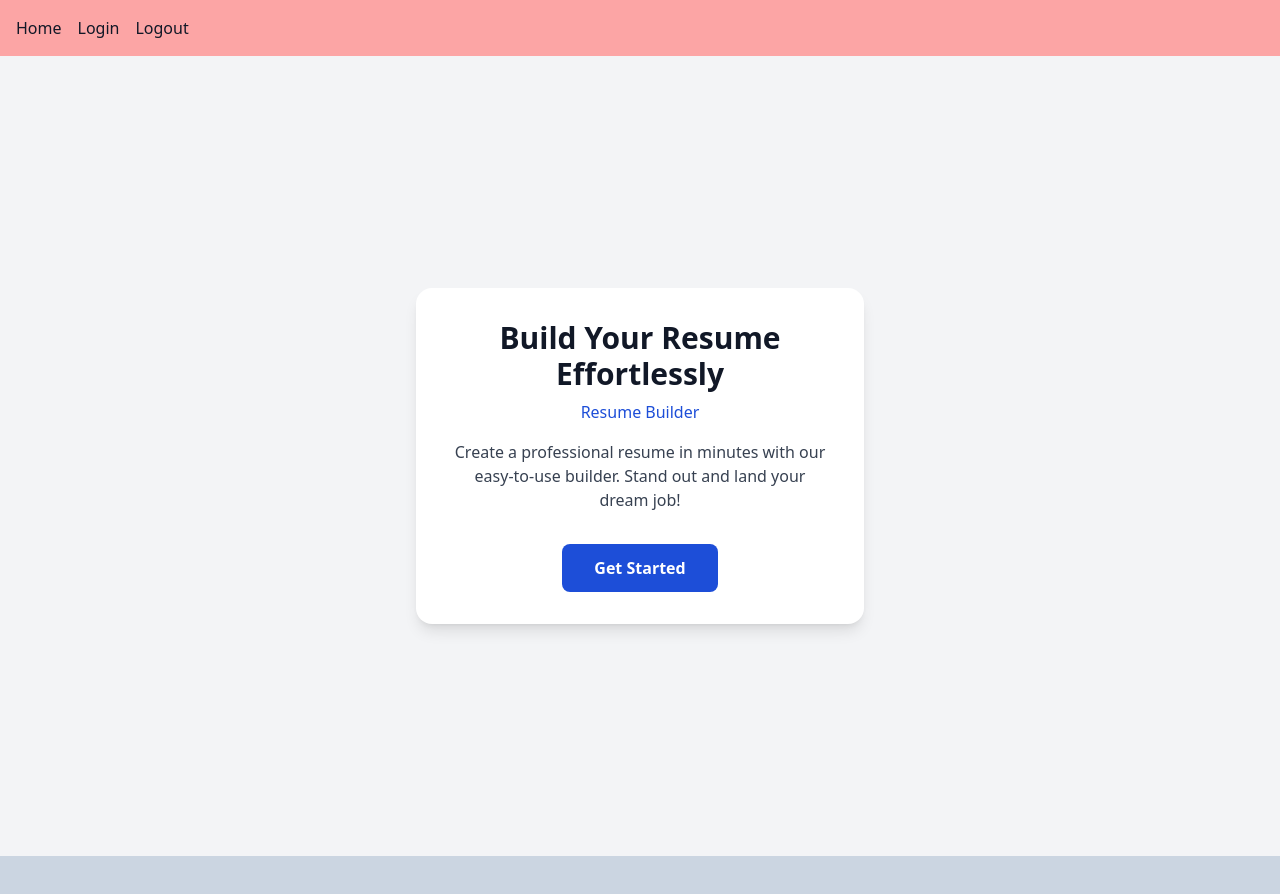
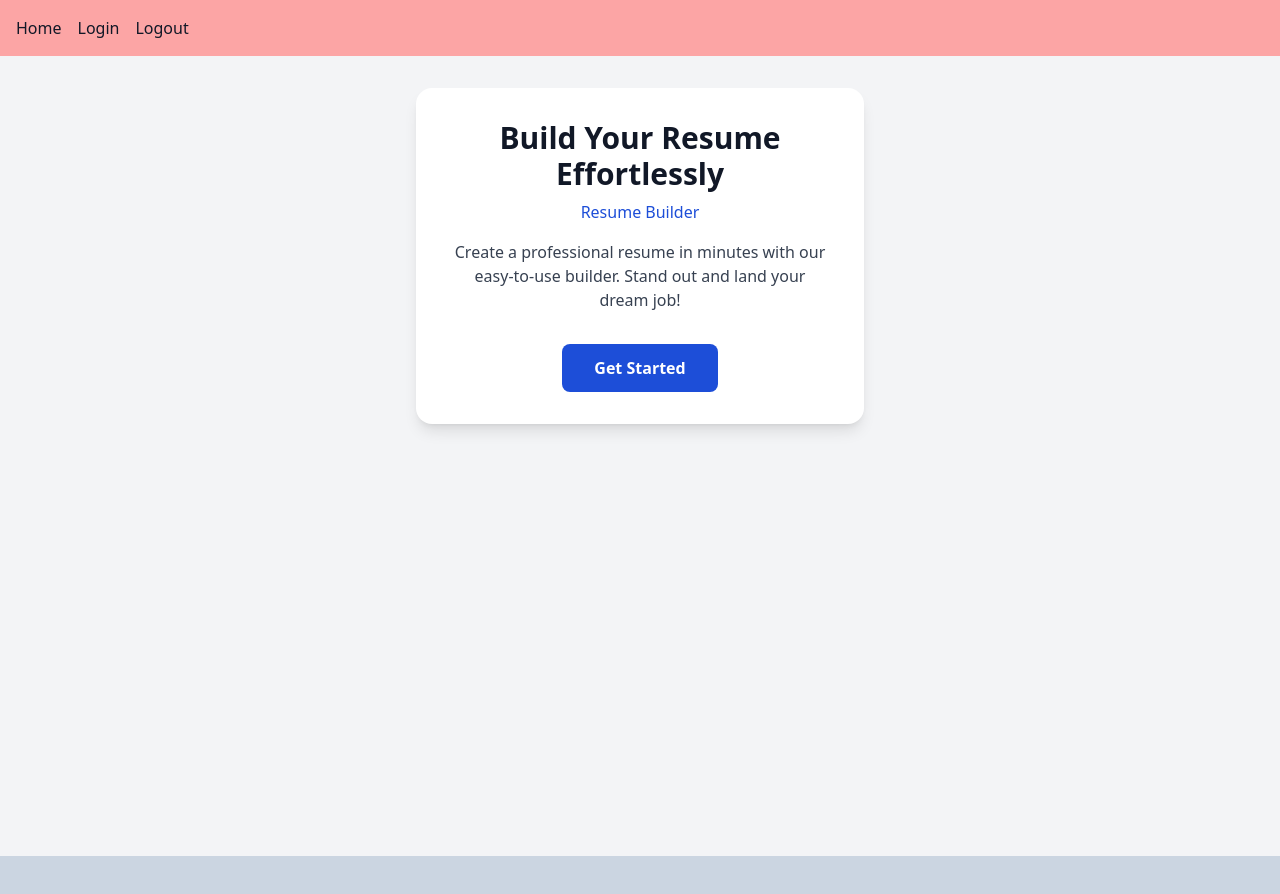
Before and after one commit to ShortStackOrg/reforger, a Next.js app in the folder portal/: page /reforger in a window 1280 px wide. Shown: the top 894 px of the page. Built offline with nearby package versions, Linux system fonts and the light colour scheme; no server answers.

Commit message:
chore: remove centering from main container

```diff
--- a/portal/src/app/reforger/page.tsx
+++ b/portal/src/app/reforger/page.tsx
@@ -5,7 +5,7 @@ import Profile from "../../components/Profile"
 const ReforgerMainPage = () => {
 
     return (
-      <div className="flex flex-col items-center justify-center min-h-screen bg-gray-100">
+      <div className="flex flex-col min-h-screen bg-gray-100">
         <HeroCard />
         <Profile />
       </div>
```
